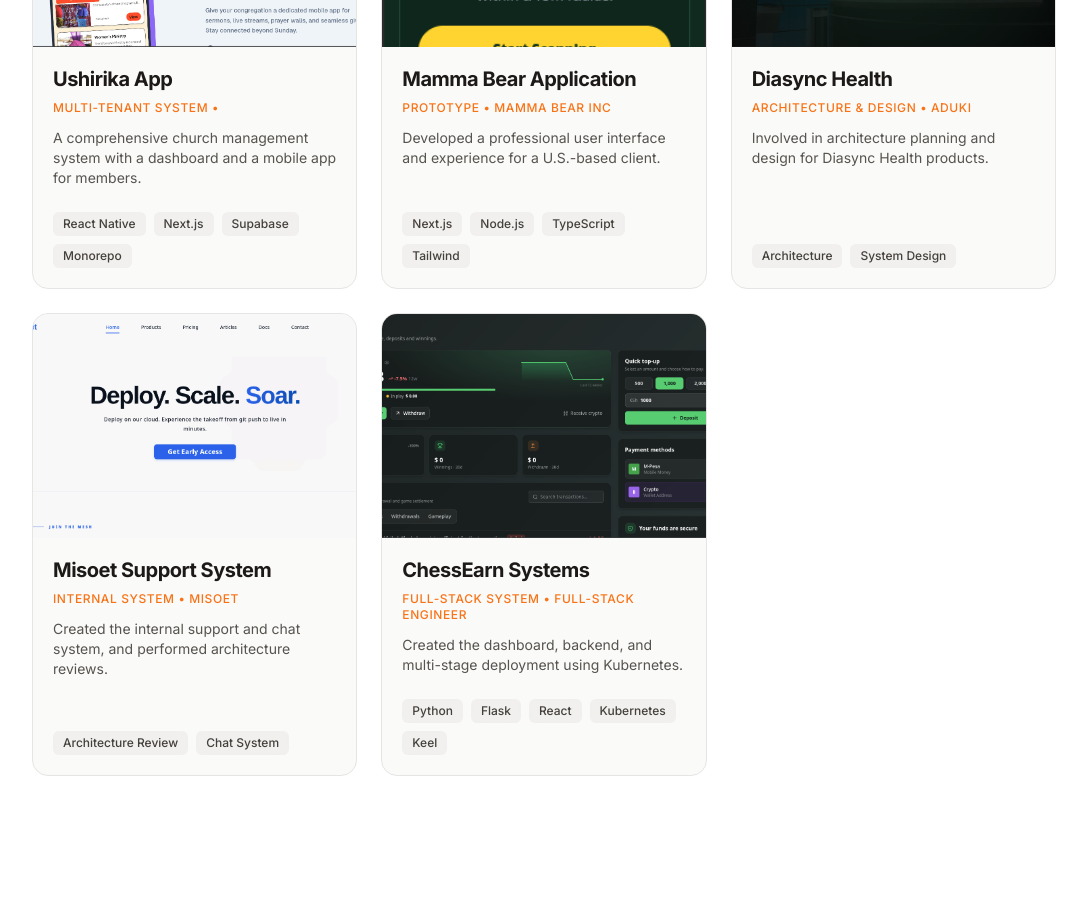
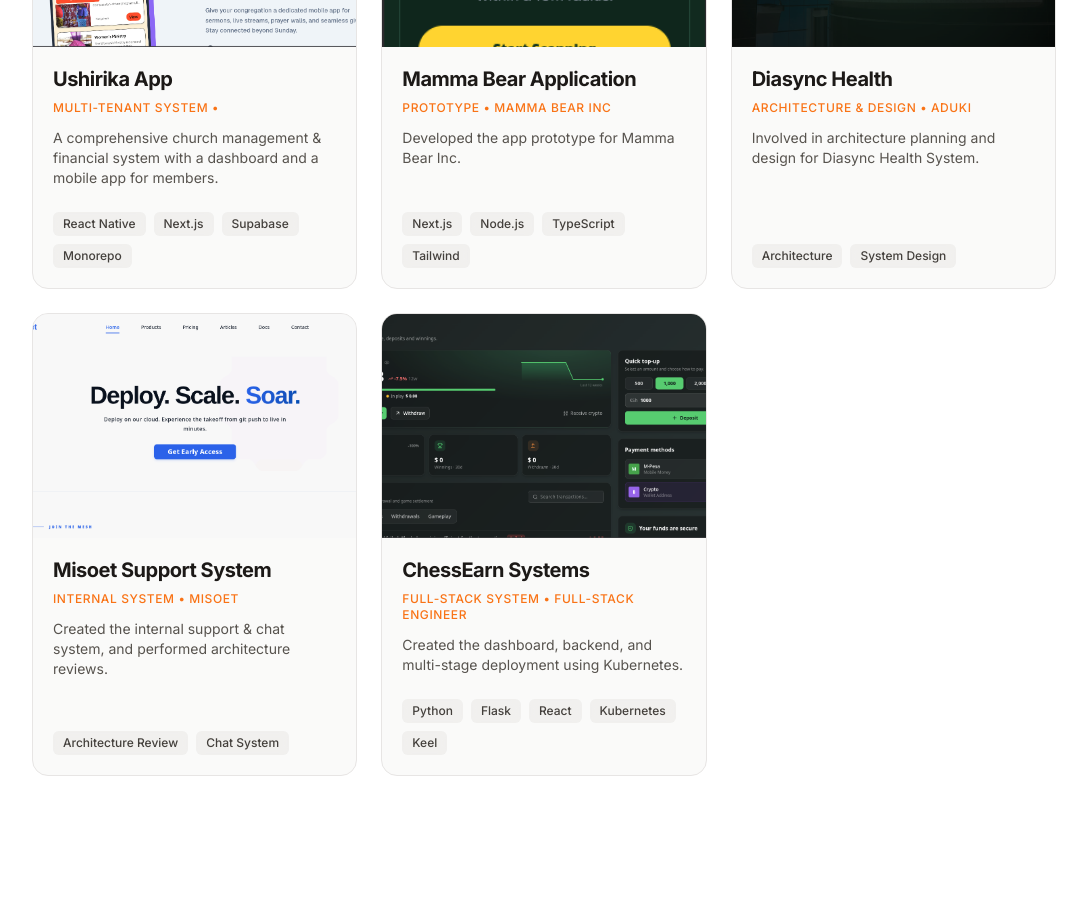
Before and after one commit to gatimugabriel/gatimugabriel.github.io, a React (Vite) app: page / in a window 1280 px wide. Shown: the part 860-1766 px from the top of the page, without its empty margins (96-1183 px from the left). Built offline with nearby package versions, Linux system fonts and the light colour scheme.

Commit message:
update data

```diff
--- a/src/components/data/portfolio.js
+++ b/src/components/data/portfolio.js
@@ -7,7 +7,7 @@
     stack: ["React Native", "Next.js", "Supabase", "Monorepo"],
     link: "https://ushirikaapp.com",
     origin: "",
-    description: "A comprehensive church management system with a dashboard and a mobile app for members."
+    description: "A comprehensive church management & financial system with a dashboard and a mobile app for members."
   },
   {
     id: 2,
@@ -17,7 +17,7 @@
     stack: ["Next.js", "Node.js", "TypeScript", "Tailwind"],
     link: "https://mammabearapp.vercel.app",
     origin: "Mamma Bear Inc",
-    description: "Developed a professional user interface and experience for a U.S.-based client."
+    description: "Developed the app prototype for Mamma Bear Inc."
   },
 
   {
@@ -28,7 +28,7 @@
     stack: ["Architecture", "System Design"],
     link: "https://diasynchealth.com/",
     origin: "Aduki",
-    description: "Involved in architecture planning and design for Diasync Health products."
+    description: "Involved in architecture planning and design for Diasync Health System."
   },
   {
     id: 4,
@@ -38,7 +38,7 @@
     stack: ["Architecture Review", "Chat System"],
     link: "https://misoet.com",
     origin: "Misoet",
-    description: "Created the internal support and chat system, and performed architecture reviews."
+    description: "Created the internal support & chat system, and performed architecture reviews."
   },
   {
     id: 5,
```
